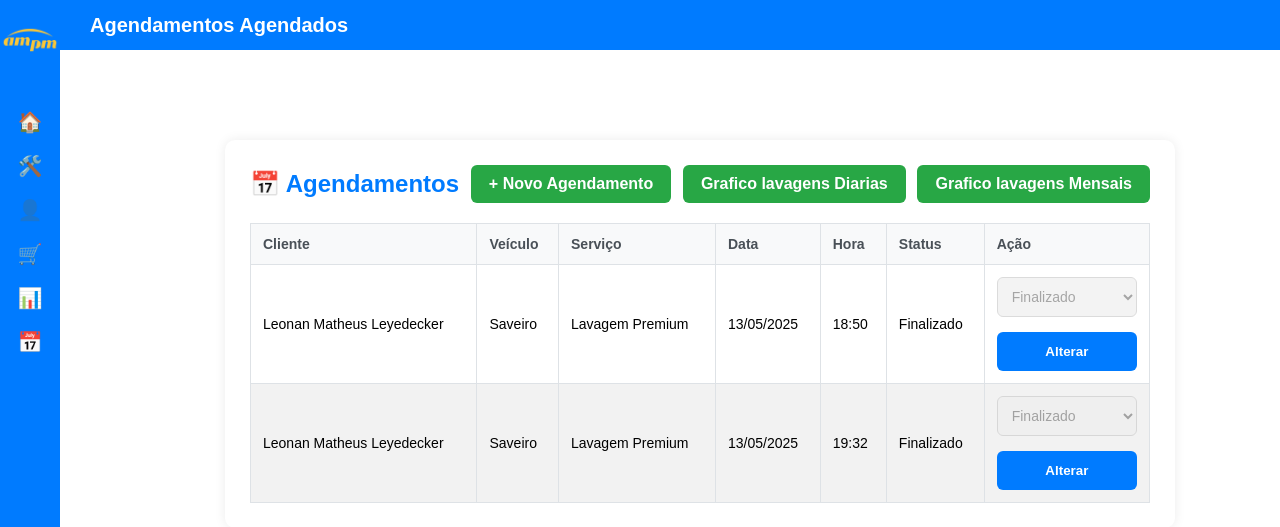
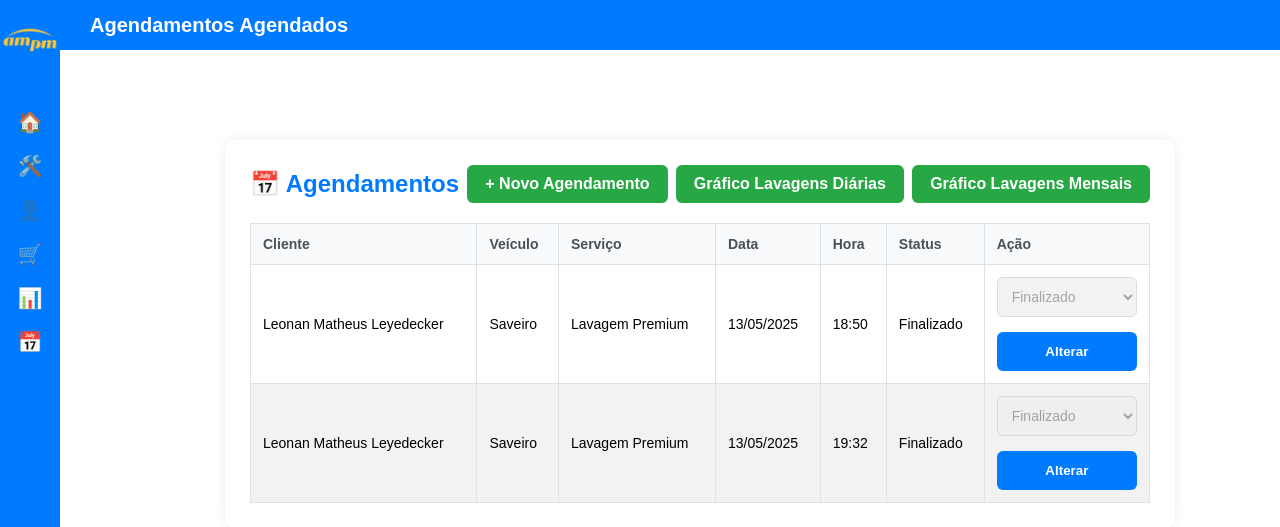
Before and after one commit to Dleonan/Lava_Jato, a Django app: page /agendamentos/ in a window 1280 px wide. Shown: the top 527 px of the page. Run offline with Django 5.2, Linux system fonts and the light colour scheme; data comes from the database, SQL or seed files in the repository.

Commit message:
Corrige acentuacao nos links de graficos

```diff
--- a/agendamentos/templates/agendamentos/listar.html
+++ b/agendamentos/templates/agendamentos/listar.html
@@ -14,8 +14,8 @@
 <div class="header-agendamento">
     <h2>📅 Agendamentos</h2>
     <a href="{% url 'criar_agendamento' %}" class="botao-novo">+ Novo Agendamento</a>
-    <a href="{% url 'estatisticas_diarias' %}" class="botao-novo">Grafico lavagens Diarias</a>
-    <a href="{% url 'estatisticas_mensais' %}" class="botao-novo">Grafico lavagens Mensais</a>
+    <a href="{% url 'estatisticas_diarias' %}" class="botao-novo">Gráfico Lavagens Diárias</a>
+    <a href="{% url 'estatisticas_mensais' %}" class="botao-novo">Gráfico Lavagens Mensais</a>
 </div>
 
 
```
